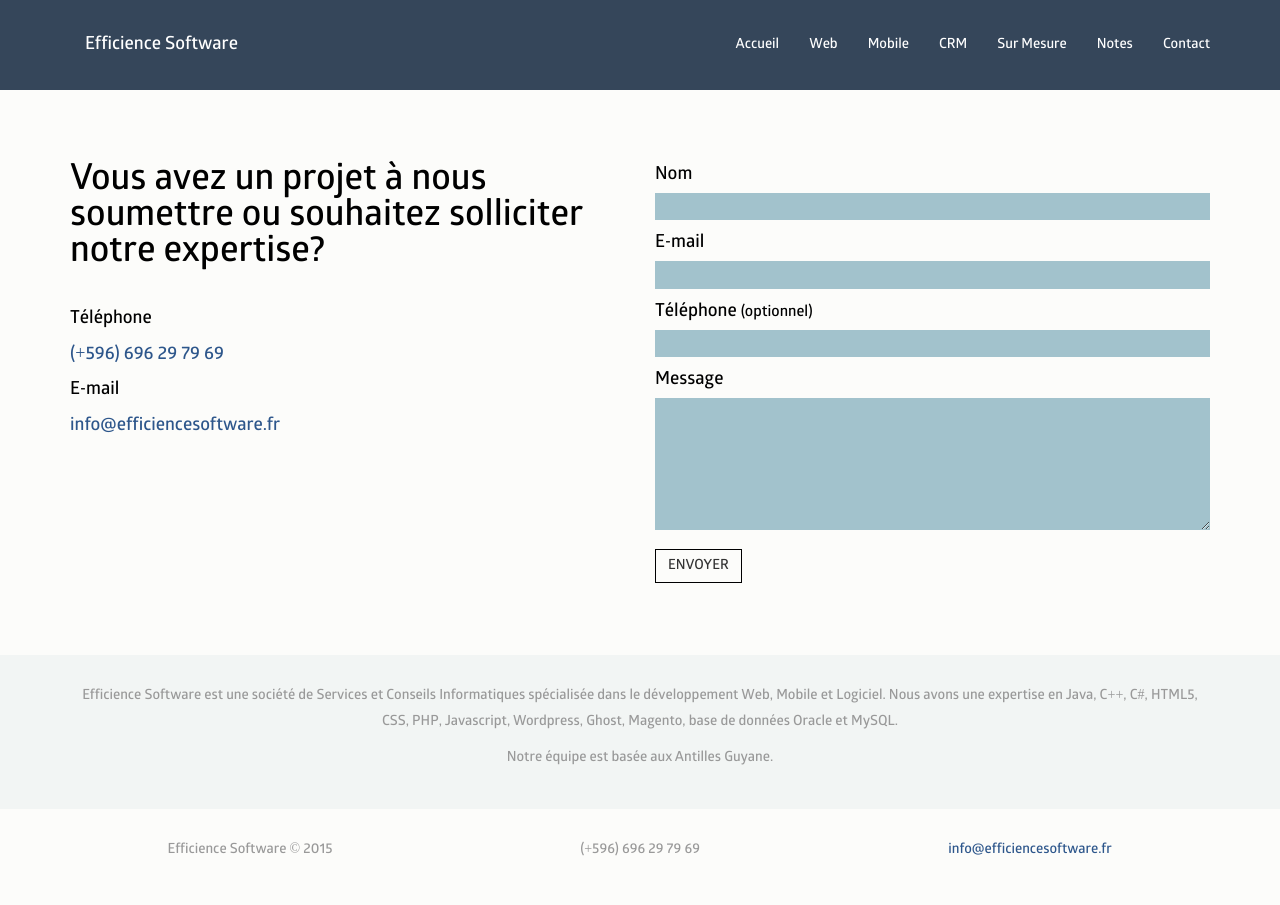
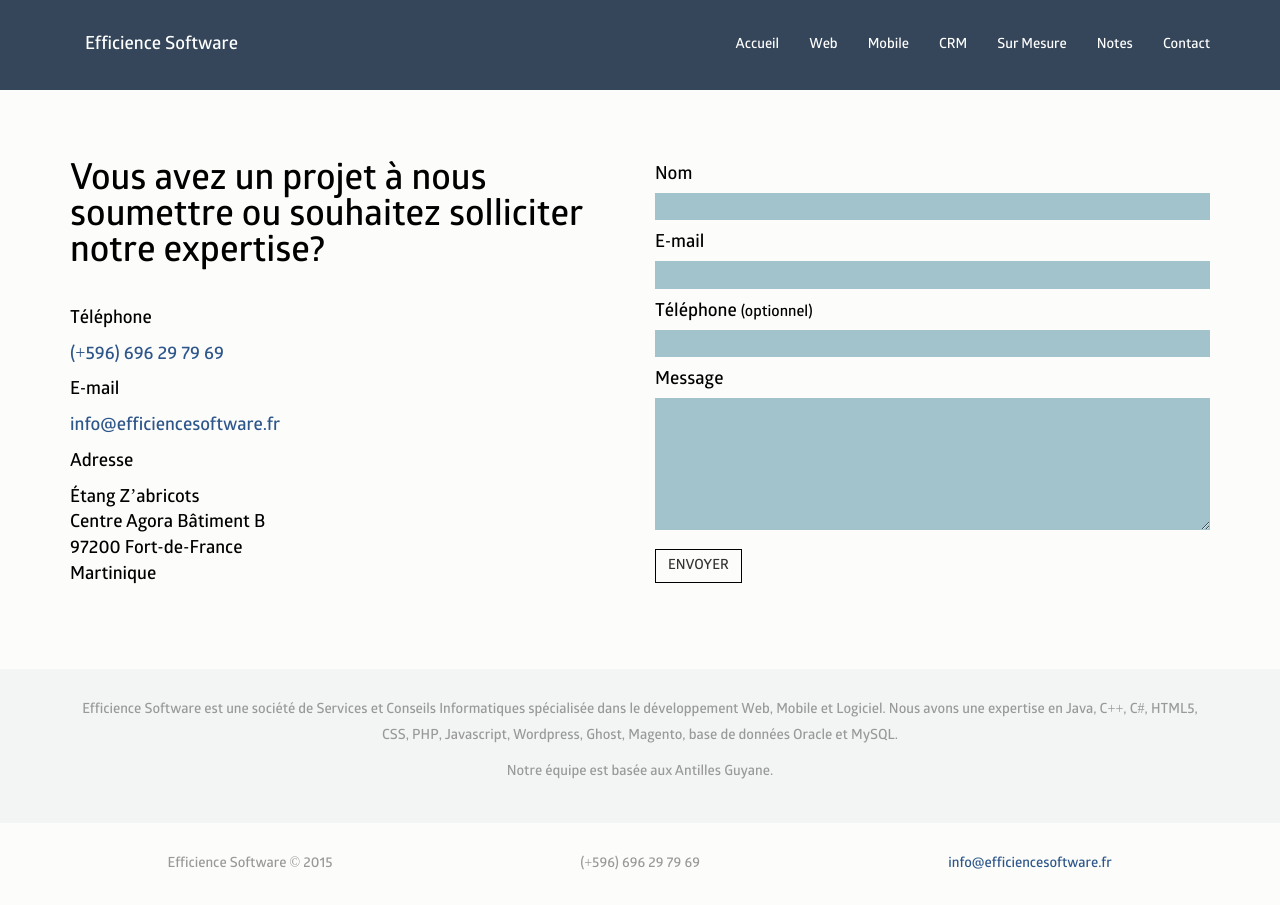
Before and after one commit to efficience-software/efficience-software.github.io, a Jekyll site: the page built from contact.html, in a window 1280 px wide. Built offline with Jekyll 4.4.1, drawn with Linux system fonts in a browser that asks for light colours; nearby versions of some CDN libraries; some web fonts are replaced.

Commit message:
Add address

```diff
--- a/contact.html
+++ b/contact.html
@@ -22,6 +22,12 @@ more-text: contactez-nous
 				<div class="col-md-12">
 					<p>E-mail</p>
 					<p><a href="mailto: {{ site.email }}">{{site.email}}</a></p>
+				</div>
+			</div>
+			<div class="row">
+				<div class="col-md-12">
+					<p>Adresse</p>
+					<p>Étang Z’abricots<br>Centre Agora Bâtiment B<br>97200 Fort-de-France<br>Martinique</p>
 				</div>
 			</div>
 		</div>
--- a/css/main.css
+++ b/css/main.css
@@ -220,6 +220,14 @@ label {
 	text-transform: uppercase;
 }
 
+#contact .delimeter {
+    border-top: thin solid #000;
+    content: "";
+    margin-top: 1em;
+	margin-bottom: 1em;
+    width: 6em;
+}
+
 #post h2 {
 	text-align: left;
 }
```
